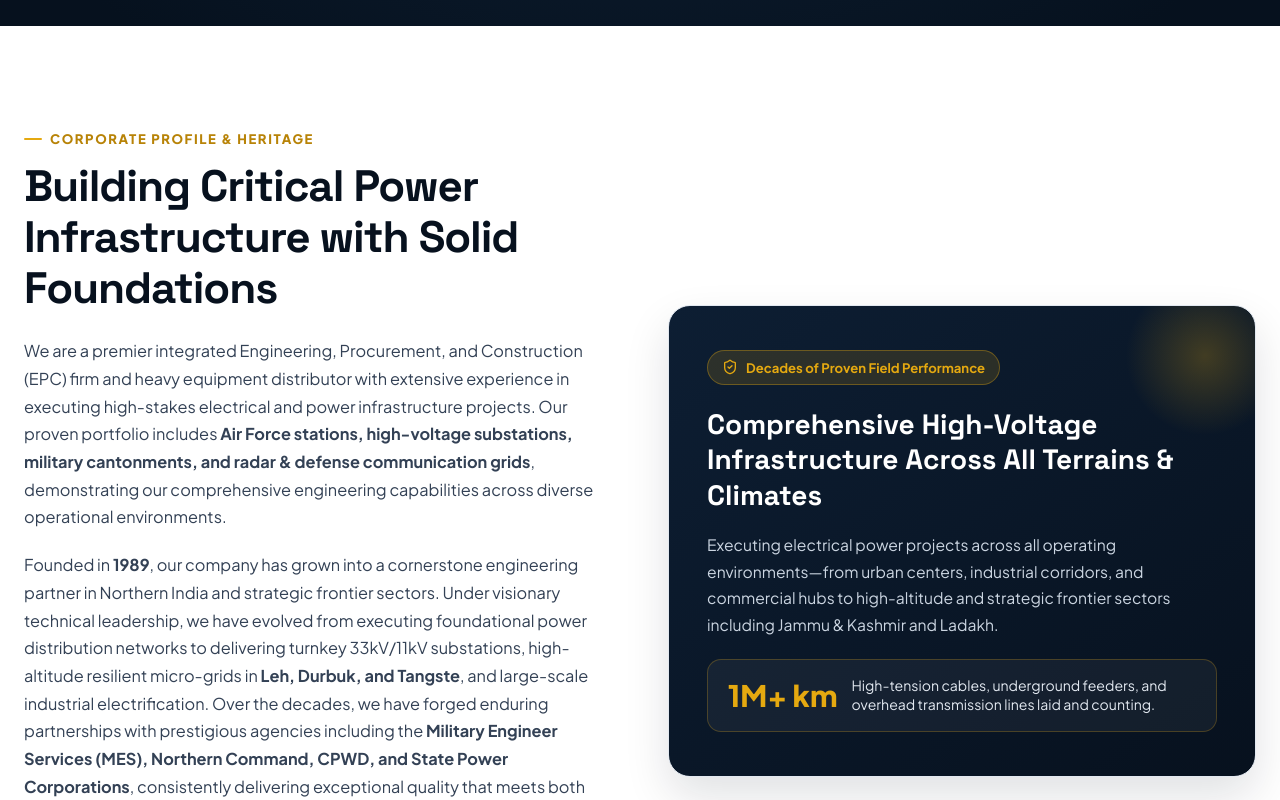
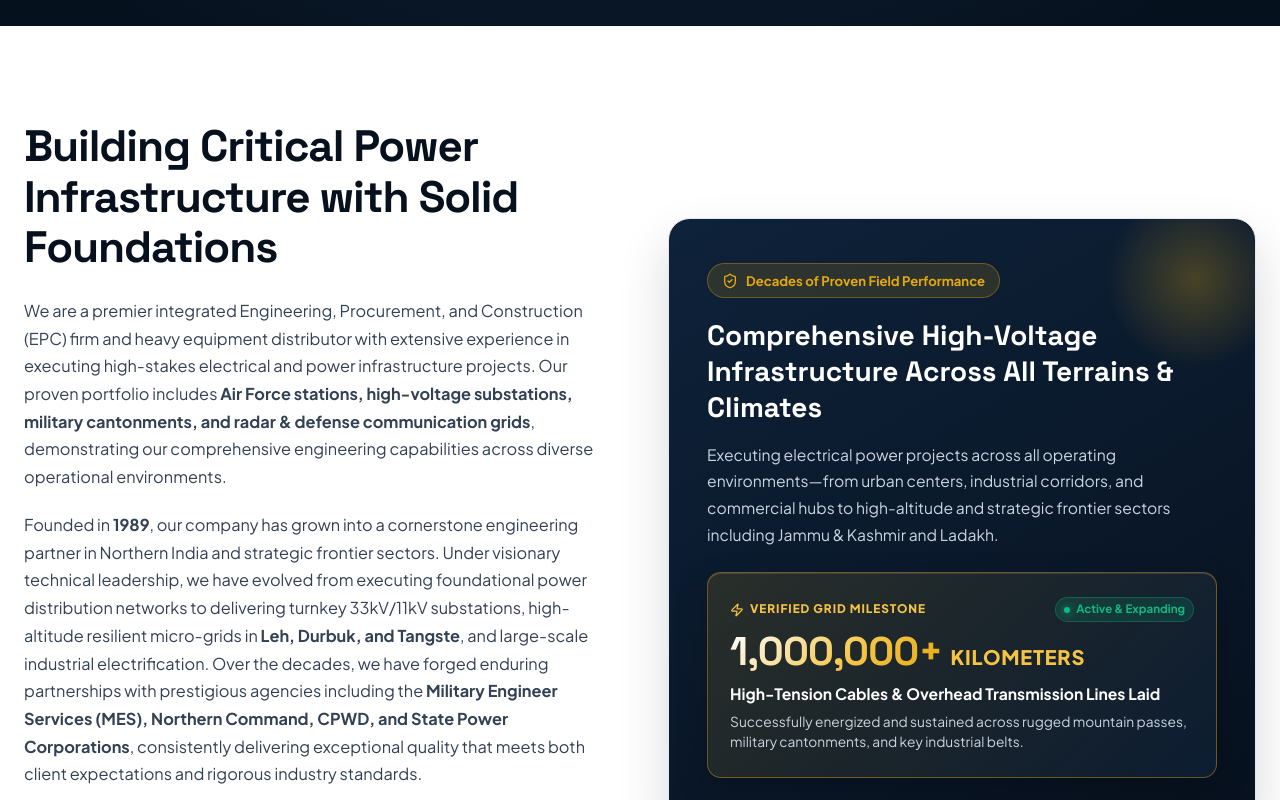
Before and after one commit to pratyushproach02/PROACH-BRAND, a React (Vite) app in the folder client/: page / in a window 1280 px wide. Shown: the part 780-1580 px from the top of the page. Built offline with nearby package versions, Linux system fonts and the light colour scheme; no server answers.

Commit message:
Remove Request RFQ button from hero, remove corporate profile eyebrow, and elevate 1M+ km milestone card

```diff
--- a/client/src/components/AboutCompany.jsx
+++ b/client/src/components/AboutCompany.jsx
@@ -1,5 +1,5 @@
 import React from 'react';
-import { ShieldCheck, CheckCircle2 } from 'lucide-react';
+import { ShieldCheck, CheckCircle2, Zap, Award } from 'lucide-react';
 
 export default function AboutCompany() {
   return (
@@ -15,10 +15,6 @@
 
           {/* Left Column: Corporate Narrative */}
           <div>
-            <div className="eyebrow" style={{ color: 'var(--gold-dark)' }}>
-              Corporate Profile & Heritage
-            </div>
-
             <h2 style={{
               fontFamily: 'var(--font-heading)',
               fontSize: 'clamp(2rem, 3.5vw, 2.75rem)',
@@ -86,14 +82,14 @@
 
           </div>
 
-          {/* Right Column: Visual Engineering Showcase Card with 1M+ KM Milestone */}
+          {/* Right Column: Visual Engineering Showcase Card with High-Impact 1M+ KM Milestone */}
           <div style={{
             position: 'relative',
             borderRadius: 'var(--radius-lg)',
             overflow: 'hidden',
-            boxShadow: '0 20px 45px rgba(7, 17, 30, 0.12)',
+            boxShadow: '0 24px 50px rgba(7, 17, 30, 0.16)',
             border: '1.5px solid var(--border-light)',
-            background: 'linear-gradient(145deg, #0d1e33, #07111e)',
+            background: 'linear-gradient(150deg, #0e223a 0%, #07111e 100%)',
             padding: '44px 38px',
             color: '#ffffff',
             display: 'flex',
@@ -104,10 +100,10 @@
               position: 'absolute',
               top: '-30px',
               right: '-30px',
-              width: '160px',
-              height: '160px',
+              width: '180px',
+              height: '180px',
               borderRadius: '50%',
-              background: 'radial-gradient(circle, rgba(229, 169, 16, 0.25) 0%, transparent 70%)',
+              background: 'radial-gradient(circle, rgba(229, 169, 16, 0.28) 0%, transparent 70%)',
               pointerEvents: 'none'
             }} />
 
@@ -123,7 +119,7 @@
                 color: 'var(--gold-primary)',
                 fontSize: '0.82rem',
                 fontWeight: 700,
-                marginBottom: '22px'
+                marginBottom: '20px'
               }}>
                 <ShieldCheck size={16} /> Decades of Proven Field Performance
               </div>
@@ -133,7 +129,7 @@
                 fontSize: '1.75rem',
                 fontWeight: 700,
                 lineHeight: 1.28,
-                marginBottom: '18px',
+                marginBottom: '16px',
                 color: '#ffffff'
               }}>
                 Comprehensive High-Voltage Infrastructure Across All Terrains & Climates
@@ -143,35 +139,109 @@
                 fontSize: '0.98rem',
                 color: '#cbd5e1',
                 lineHeight: 1.7,
-                marginBottom: '20px'
+                marginBottom: '24px'
               }}>
                 Executing electrical power projects across all operating environments—from urban centers,
                 industrial corridors, and commercial hubs to high-altitude and strategic frontier sectors
                 including Jammu & Kashmir and Ladakh.
               </p>
 
+              {/* Premium Customer-Facing Milestone Card */}
               <div style={{
-                background: 'rgba(255, 255, 255, 0.05)',
-                border: '1px solid rgba(229, 169, 16, 0.25)',
+                background: 'linear-gradient(135deg, rgba(229, 169, 16, 0.14) 0%, rgba(15, 35, 60, 0.65) 100%)',
+                border: '1.5px solid rgba(229, 169, 16, 0.4)',
                 borderRadius: 'var(--radius-md)',
-                padding: '16px 20px',
-                display: 'flex',
-                alignItems: 'center',
-                gap: '14px'
+                padding: '24px 22px',
+                boxShadow: '0 12px 32px rgba(0, 0, 0, 0.22), inset 0 1px 0 rgba(255, 255, 255, 0.12)',
+                position: 'relative',
+                overflow: 'hidden'
               }}>
+                {/* Subtle top badge */}
                 <div style={{
-                  fontSize: '1.85rem',
-                  fontWeight: 800,
-                  color: 'var(--gold-primary)',
-                  lineHeight: 1,
-                  whiteSpace: 'nowrap'
+                  display: 'flex',
+                  alignItems: 'center',
+                  justifyContent: 'space-between',
+                  marginBottom: '10px'
                 }}>
-                  1M+ km
+                  <span style={{
+                    display: 'inline-flex',
+                    alignItems: 'center',
+                    gap: '6px',
+                    fontSize: '0.74rem',
+                    fontWeight: 800,
+                    textTransform: 'uppercase',
+                    letterSpacing: '0.08em',
+                    color: '#f5c443'
+                  }}>
+                    <Zap size={14} style={{ color: '#f5c443' }} /> Verified Grid Milestone
+                  </span>
+                  <span style={{
+                    display: 'inline-flex',
+                    alignItems: 'center',
+                    gap: '6px',
+                    fontSize: '0.72rem',
+                    fontWeight: 700,
+                    color: '#10b981',
+                    background: 'rgba(16, 185, 129, 0.15)',
+                    padding: '2px 8px',
+                    borderRadius: '9999px',
+                    border: '1px solid rgba(16, 185, 129, 0.3)'
+                  }}>
+                    <span style={{
+                      width: '6px',
+                      height: '6px',
+                      borderRadius: '50%',
+                      background: '#10b981',
+                      boxShadow: '0 0 8px #10b981'
+                    }}></span>
+                    Active & Expanding
+                  </span>
                 </div>
-                <div style={{ fontSize: '0.88rem', color: '#e2e8f0', lineHeight: 1.4 }}>
-                  High-tension cables, underground feeders, and overhead transmission lines laid and counting.
+
+                <div style={{ display: 'flex', alignItems: 'baseline', gap: '8px', marginBottom: '8px' }}>
+                  <div style={{
+                    fontFamily: 'var(--font-heading)',
+                    fontSize: '2.5rem',
+                    fontWeight: 800,
+                    lineHeight: 1,
+                    letterSpacing: '-0.02em',
+                    background: 'linear-gradient(135deg, #ffffff 0%, #f5c443 60%, #e5a910 100%)',
+                    WebkitBackgroundClip: 'text',
+                    WebkitTextFillColor: 'transparent',
+                    display: 'inline-block'
+                  }}>
+                    1,000,000+
+                  </div>
+                  <div style={{
+                    fontSize: '1.25rem',
+                    fontWeight: 800,
+                    color: '#f5c443',
+                    textTransform: 'uppercase',
+                    letterSpacing: '0.04em'
+                  }}>
+                    Kilometers
+                  </div>
                 </div>
+
+                <div style={{
+                  fontSize: '0.98rem',
+                  fontWeight: 700,
+                  color: '#ffffff',
+                  marginBottom: '6px'
+                }}>
+                  High-Tension Cables & Overhead Transmission Lines Laid
+                </div>
+
+                <p style={{
+                  fontSize: '0.86rem',
+                  color: '#cbd5e1',
+                  lineHeight: 1.5,
+                  margin: 0
+                }}>
+                  Successfully energized and sustained across rugged mountain passes, military cantonments, and key industrial belts.
+                </p>
               </div>
+
             </div>
 
           </div>
--- a/client/src/components/Hero.jsx
+++ b/client/src/components/Hero.jsx
@@ -133,10 +133,6 @@
             >
               Browse Equipment Catalog <ArrowRight size={18} />
             </button>
-            <button onClick={onOpenRFQ} className="btn btn-outline-light">
-              <Zap size={18} style={{ color: 'var(--gold-primary)' }} />
-              Request Institutional RFQ
-            </button>
             <button
               onClick={() => {
                 onNavigate('contact');
```
